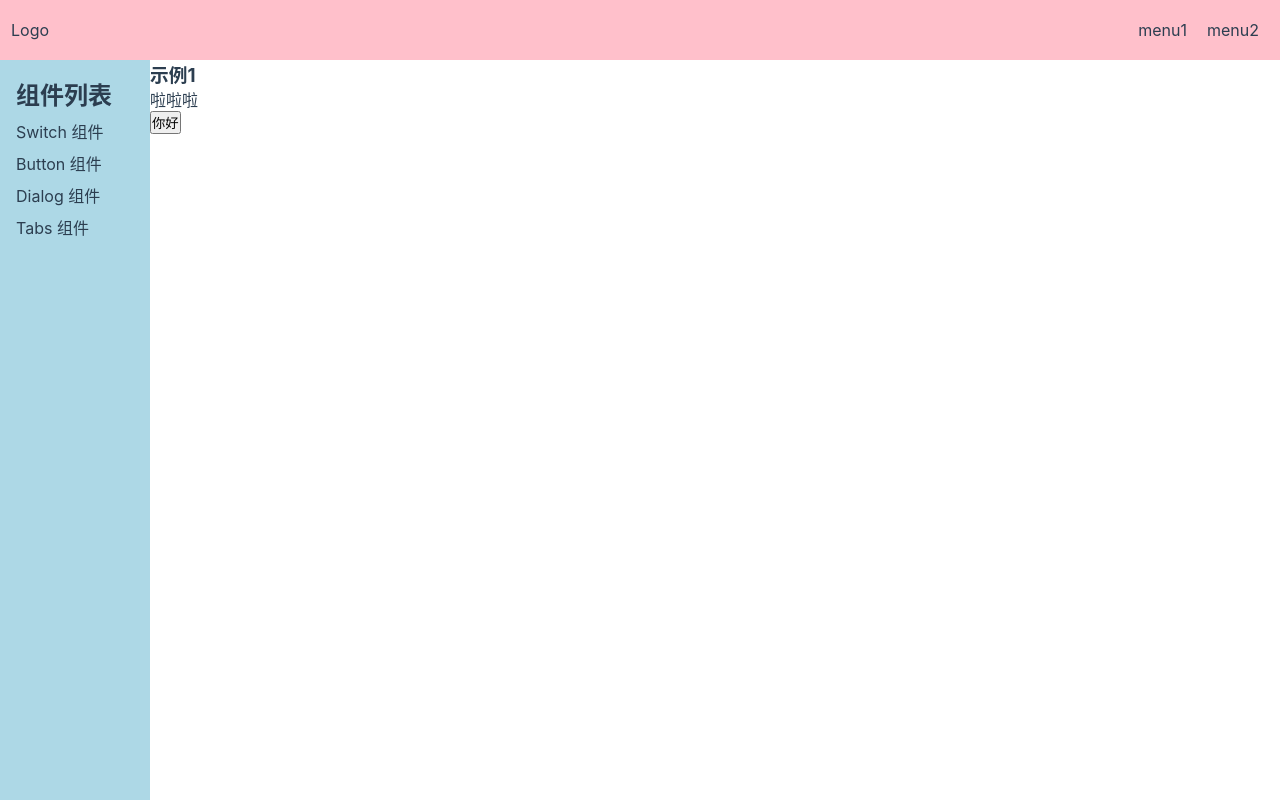
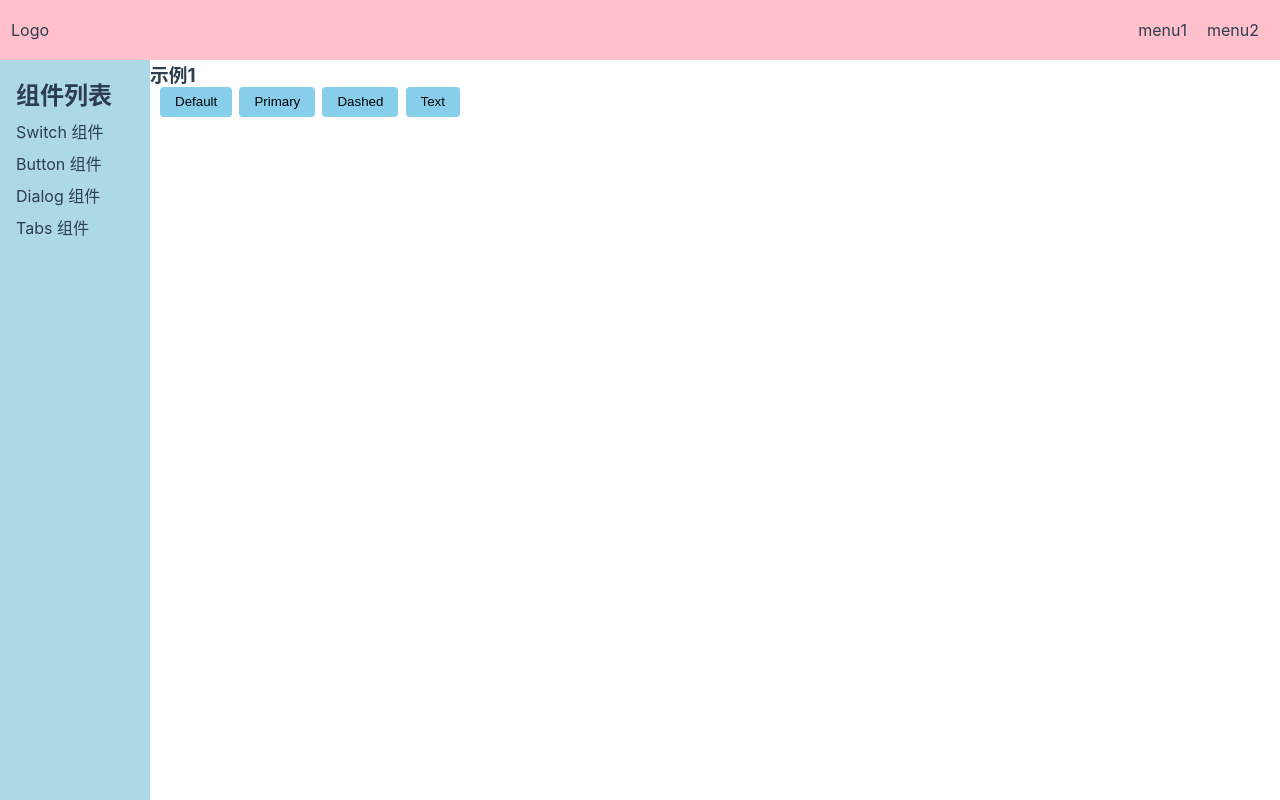
Before and after one commit to AlierQ/OneUI-vue, a Vue app: page /#/document/button in a window 1280 px wide. Built offline with nearby package versions, Linux system fonts and the light colour scheme.

Commit message:
write basic button style

```diff
--- a/src/components/ButtonPage.vue
+++ b/src/components/ButtonPage.vue
@@ -1,12 +1,11 @@
 <template>
   <div>
     <h3>示例1</h3>
-    <div>
-      <Button @click="onClick"
-              @focus="onClick"
-              @mouseover="onClick"
-              aaa="111">你好
-      </Button>
+    <div class="show">
+      <Button>Default</Button>
+      <Button type="primary">Primary</Button>
+      <Button type="dashed">Dashed</Button>
+      <Button type="text">Text</Button>
     </div>
   </div>
 </template>
@@ -35,5 +34,11 @@ div {
   width: 100%;
   //background: yellow;
   overflow: auto;
+  .show{
+    margin-left: 10px;
+    display: flex;
+    justify-content: space-between;
+    width: 300px;
+  }
 }
 </style>
--- a/src/lib/Button.vue
+++ b/src/lib/Button.vue
@@ -1,28 +1,28 @@
 <template>
-  <div :aaa="aaa" @click="onClick">
-    啦啦啦
-  </div>
-  <button v-bind="rest">
+  <button class="basic">
     <slot></slot>
   </button>
 </template>
 
 <script lang="ts">
 export default {
-  // 不继承属性
-  inheritAttrs:false,
   name: 'Button',
-  setup(props,context){
-    const {aaa,onClick, ...rest} = context.attrs
-    return {
-      aaa,
-      onClick,
-      rest
-    }
+  props: {
+    type: String
+  },
+  setup(props, context) {
   }
 };
 </script>
 
 <style lang="scss" scoped>
-
+.basic {
+  background: skyblue;
+  height: 30px;
+  line-height: 30px;
+  border: none;
+  border-radius: 4px;
+  padding:0 15px;
+  cursor: pointer;
+}
 </style>
```
